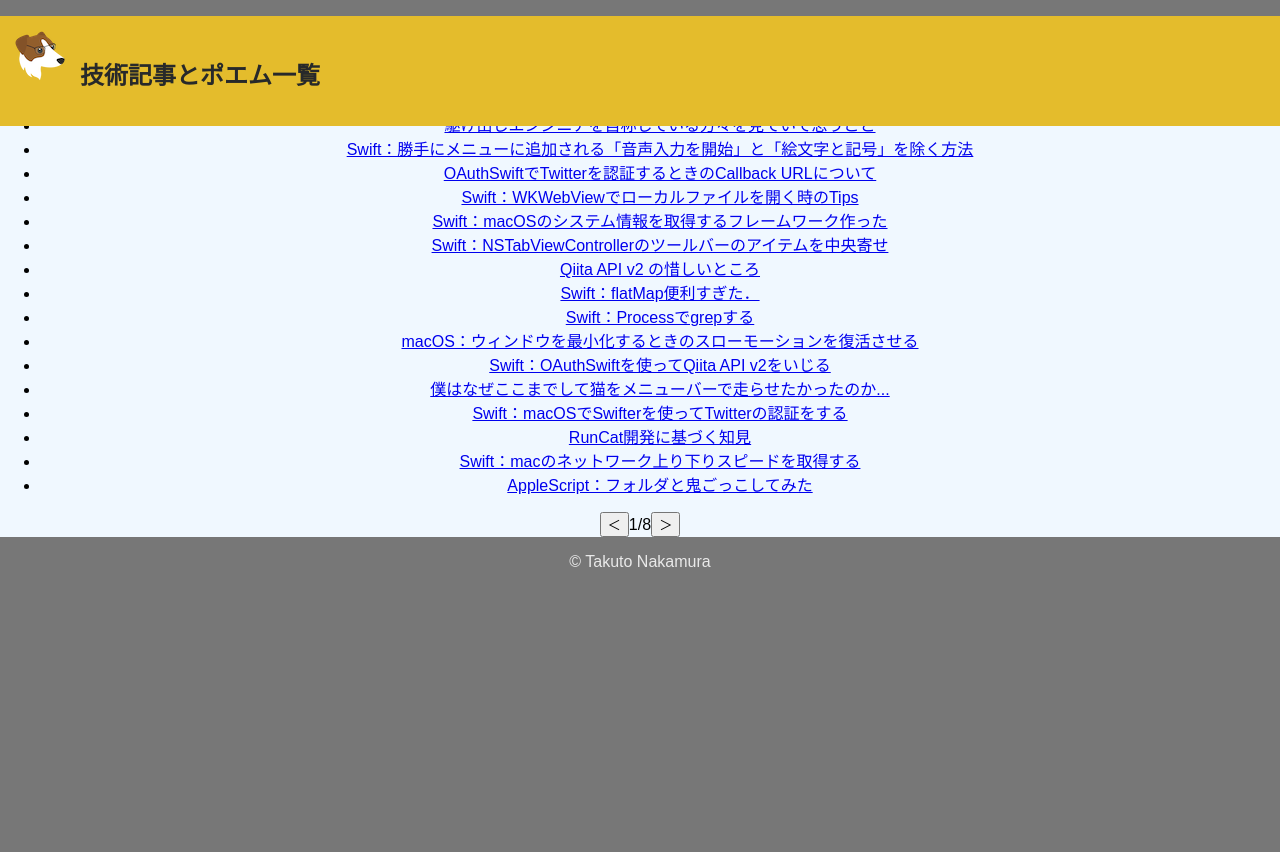
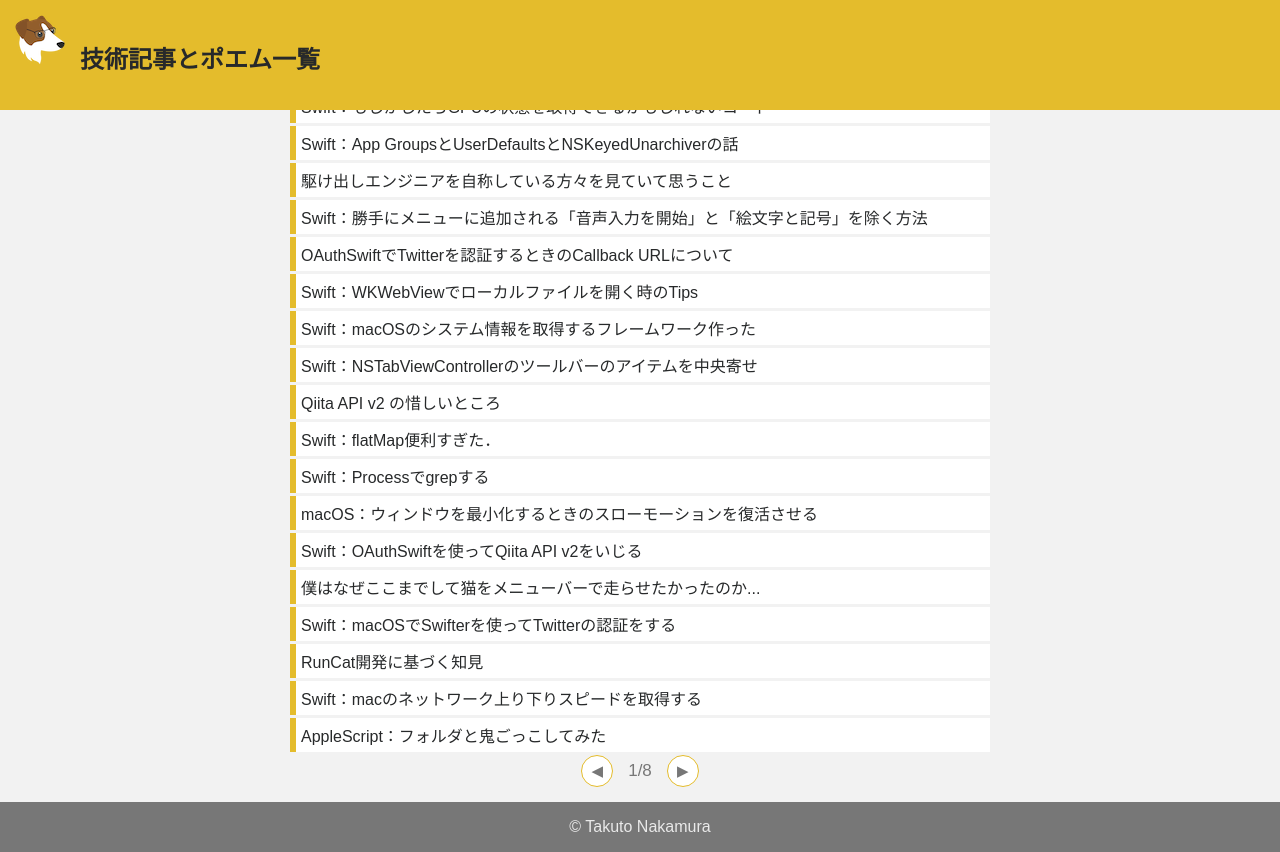
Before and after one commit to Kyome22/ReactTypescriptTemplate, a React app: page / in a window 1280 px wide. Before the commit the page ends 800 px from the top, so only its background shows below. Built offline with nearby package versions, Linux system fonts and the light colour scheme.

Commit message:
add markdown div

```diff
--- a/src/Articles/App.css
+++ b/src/Articles/App.css
@@ -1,3 +1,9 @@
 .App {
   text-align: center;
 }
+
+.App div.main {
+  display: flex;
+  justify-content: center;
+  background-color: #f2f2f2;
+}
--- a/src/Articles/App.tsx
+++ b/src/Articles/App.tsx
@@ -1,6 +1,7 @@
 import React from "react";
 import { ParsedQuery } from "query-string";
 import { Header } from "./Header";
+import { Markdown } from "./Markdown";
 import { ArticlesList, ArticleData } from "./ArticlesList";
 import { Footer } from "./Footer";
 import articles from "./articles.json";
@@ -10,6 +11,7 @@
   const list = articles as ArticleData[];
   const total = Math.floor(list.length / 20);
   const id = "id" in props.qs ? (props.qs.id as string) : "";
+  const isUnspecified = id === "";
   const title = () => {
     const index = list.findIndex((e) => e.id === id);
     return index < 0 ? "技術記事とポエム一覧" : list[index].title;
@@ -24,7 +26,15 @@
   return (
     <div className="App">
       <Header title={title()} />
-      <ArticlesList page={page()} list={list} total={total} />
+      <div className="main">
+        {!isUnspecified && <Markdown id={id} />}
+        <ArticlesList
+          page={page()}
+          list={list}
+          total={total}
+          isUnspecified={isUnspecified}
+        />
+      </div>
       <Footer />
     </div>
   );
--- a/src/Articles/ArticlesList.css
+++ b/src/Articles/ArticlesList.css
@@ -1,3 +1,48 @@
 .ArticlesList {
-  background-color: aliceblue;
+  padding: 15px 10px;
+  width: 400px;
 }
+
+div.unspecified {
+  width: 700px;
+}
+
+.ArticlesList ul {
+  margin: 0;
+  padding: 0;
+  text-align: left;
+}
+
+.ArticlesList li {
+  border-left: solid 6px #e4bc2c;
+  background-color: #ffffff;
+  margin-bottom: 3px;
+  padding: 5px;
+  list-style-type: none !important;
+}
+
+.ArticlesList a {
+  color: #27292a;
+  text-decoration: none;
+}
+
+.ArticlesList button {
+  margin: 0 15px;
+  width: 32px;
+  height: 32px;
+  color: #777777;
+  font-size: 15px;
+  border: 1px solid #e4bc2c;
+  border-radius: 16px;
+  background-color: #ffffff;
+  text-align: center;
+}
+
+.ArticlesList button:hover {
+  background-color: #f7f7f7;
+}
+
+.ArticlesList span {
+  color: #777777;
+  font-size: 17px;
+}
--- a/src/Articles/ArticlesList.tsx
+++ b/src/Articles/ArticlesList.tsx
@@ -10,10 +10,11 @@
   page: number;
   list: ArticleData[];
   total: number;
+  isUnspecified: boolean;
 };
 
 export function ArticlesList(props: Props) {
-  const { page, list, total } = props;
+  const { page, list, total, isUnspecified } = props;
   const [currentPage, setPage] = useState(page);
 
   const items = list
@@ -27,16 +28,16 @@
     ));
 
   return (
-    <div className="ArticlesList">
+    <div className={"ArticlesList" + (isUnspecified ? " unspecified" : "")}>
       <ul>{items}</ul>
       <button onClick={() => setPage(Math.max(currentPage - 1, 1))}>
-        {"＜"}
+        {"◀︎"}
       </button>
       <span>
         {currentPage}/{total}
       </span>
       <button onClick={() => setPage(Math.min(currentPage + 1, total))}>
-        {"＞"}
+        {"▶︎"}
       </button>
     </div>
   );
--- /dev/null
+++ b/src/Articles/Markdown.css
@@ -0,0 +1,5 @@
+.Markdown {
+  margin: 15px 10px;
+  width: 900px;
+  background-color: #ffffff;
+}
--- /dev/null
+++ b/src/Articles/Markdown.tsx
@@ -0,0 +1,12 @@
+import React from "react";
+import "./Markdown.css";
+
+type Props = {
+  id: string;
+};
+
+export function Markdown(props: Props) {
+  const { id } = props;
+
+  return <div className="Markdown">{".mdファイルを読み込む"}</div>;
+}
```
